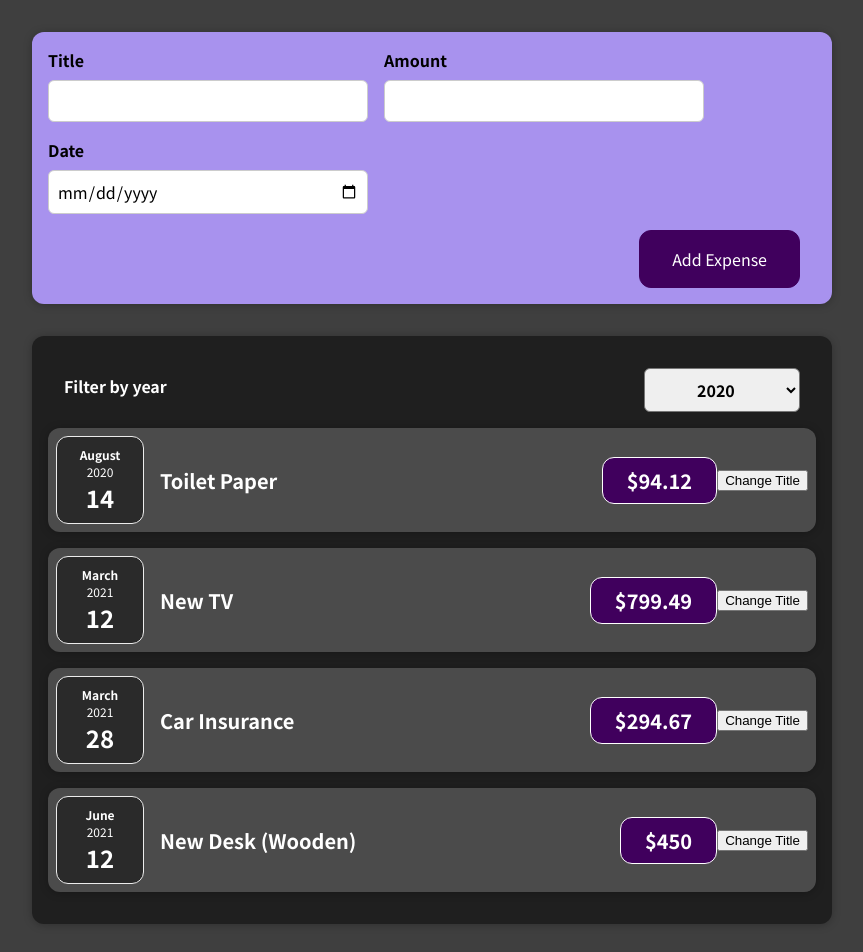
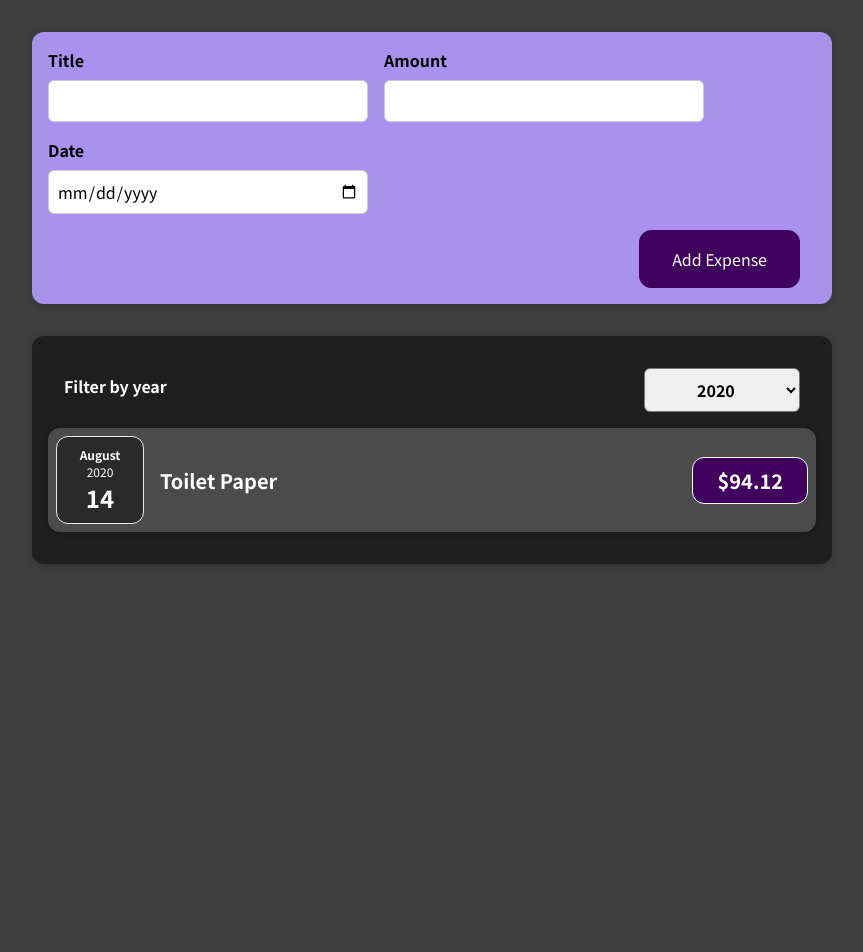
Before and after one commit to theminionn/react_expenses_manager, a React (Create React App) app: page / in a window 1280 px wide. Shown: the top 952 px of the page, without its empty margins (208-1071 px from the left). After the commit the page ends 800 px from the top, so only its background shows below. Built offline with nearby package versions, Linux system fonts and the light colour scheme.

Commit message:
add code to filter out expenses based on filter year

```diff
--- a/src/App.js
+++ b/src/App.js
@@ -1,10 +1,9 @@
-import React from 'react';
+import React, { useState } from 'react';
 
 import NewExpense from './components/NewExpense/NewExpense';
 import Expenses from './components/Expenses/Expenses';
 
-const App = () => {
-  const expenses = [
+const DUMMY_EXPENSES = [
   {
     id: 'e1',
     title: 'Toilet Paper',
@@ -26,6 +25,15 @@ const App = () => {
   },
 ];
 
+const App = () => {
+  const [expenses, setExpenses] = useState(DUMMY_EXPENSES);
+
+  const addExpenseHandler = (expense) => {
+    setExpenses((prevExpenses) => {
+      return [expense, ...prevExpenses];
+    });
+  };
+
   // return React.createElement(
   //   'div',
   //   {},
@@ -35,10 +43,10 @@ const App = () => {
 
   return (
     <div>
-      <NewExpense />
+      <NewExpense onAddExpense={addExpenseHandler} />
       <Expenses items={expenses} />
     </div>
   );
-}
+};
 
 export default App;
--- a/src/components/Expenses/ExpenseItem.js
+++ b/src/components/Expenses/ExpenseItem.js
@@ -1,27 +1,17 @@
-import React, { useState } from 'react';
+import React from 'react';
 
 import ExpenseDate from './ExpenseDate';
 import Card from '../UI/Card';
 import './ExpenseItem.css';
 
 const ExpenseItem = (props) => {
-  // function clickHandler() {}
-  const [title, setTitle] = useState(props.title);
-  console.log('ExpenseItem evaluated by React');
-
-  const clickHandler = () => {
-    setTitle('Updated!');
-    console.log(title);
-  };
-
   return (
     <Card className='expense-item'>
       <ExpenseDate date={props.date} />
       <div className='expense-item__description'>
-        <h2>{title}</h2>
+        <h2>{props.title}</h2>
         <div className='expense-item__price'>${props.amount}</div>
       </div>
-      <button onClick={clickHandler}>Change Title</button>
     </Card>
   );
 }
--- a/src/components/Expenses/Expenses.js
+++ b/src/components/Expenses/Expenses.js
@@ -1,8 +1,8 @@
 import React, { useState } from 'react';
 
 import ExpenseItem from './ExpenseItem';
-import ExpensesFilter from '../ExpensesFilter/ExpensesFilter';
 import Card from '../UI/Card';
+import ExpensesFilter from './ExpensesFilter';
 import './Expenses.css';
 
 const Expenses = (props) => {
@@ -12,33 +12,27 @@ const Expenses = (props) => {
     setFilteredYear(selectedYear);
   };
 
+  const filteredExpenses = props.items.filter(expense => {
+    return expense.date.getFullYear().toString() === filteredYear;
+  });
+
   return (
     <div>
-      <Card className="expenses">
-        <ExpensesFilter selected={filteredYear} onChangeFilter={filterChangeHandler}/>
-        <ExpenseItem
-          title={props.items[0].title}
-          amount={props.items[0].amount}
-          date={props.items[0].date}
+      <Card className='expenses'>
+        <ExpensesFilter
+          selected={filteredYear}
+          onChangeFilter={filterChangeHandler}
         />
-        <ExpenseItem
-          title={props.items[1].title}
-          amount={props.items[1].amount}
-          date={props.items[1].date}
-        />
-        <ExpenseItem
-          title={props.items[2].title}
-          amount={props.items[2].amount}
-          date={props.items[2].date}
-        />
-        <ExpenseItem
-          title={props.items[3].title}
-          amount={props.items[3].amount}
-          date={props.items[3].date}
-        />
+        {filteredExpenses.map((expense) => (
+          <ExpenseItem
+            title={expense.title}
+            amount={expense.amount}
+            date={expense.date}
+          />
+        ))}
       </Card>
     </div>
   );
-}
+};
 
 export default Expenses;
--- a/src/components/ExpensesFilter/ExpensesFilter.js
+++ b/src/components/Expenses/ExpensesFilter.js
@@ -1,11 +1,9 @@
-import React, { useState } from 'react';
+import React from 'react';
 
 import './ExpensesFilter.css';
 
 const ExpensesFilter = (props) => {
-  const [enteredYear, setEnteredYear] = useState('');
-
-  const yearChangeHandler = (event) => {
+  const dropdownChangeHandler = (event) => {
     props.onChangeFilter(event.target.value);
   };
 
@@ -13,7 +11,7 @@ const ExpensesFilter = (props) => {
     <div className='expenses-filter'>
       <div className='expenses-filter__control'>
         <label>Filter by year</label>
-        <select value={props.selected} onChange={yearChangeHandler}>
+        <select value={props.selected} onChange={dropdownChangeHandler}>
           <option value='2022'>2022</option>
           <option value='2021'>2021</option>
           <option value='2020'>2020</option>
--- a/src/components/NewExpense/ExpenseForm.js
+++ b/src/components/NewExpense/ExpenseForm.js
@@ -2,7 +2,7 @@ import React, { useState } from 'react';
 
 import './ExpenseForm.css';
 
-const ExpenseForm = () => {
+const ExpenseForm = (props) => {
   const [enteredTitle, setEnteredTitle] = useState('');
   const [enteredAmount, setEnteredAmount] = useState('');
   const [enteredDate, setEnteredDate] = useState('');
@@ -39,12 +39,31 @@ const ExpenseForm = () => {
     // });
   };
 
+  const submitHandler = (event) => {
+    event.preventDefault();
+
+    const expenseData = {
+      title: enteredTitle,
+      amount: enteredAmount,
+      date: new Date(enteredDate),
+    };
+
+    props.onSaveExpenseData(expenseData);
+    setEnteredTitle('');
+    setEnteredAmount('');
+    setEnteredDate('');
+  };
+
   return (
-    <form>
+    <form onSubmit={submitHandler}>
       <div className='new-expense__controls'>
         <div className='new-expense__control'>
           <label>Title</label>
-          <input type='text' onChange={titleChangeHandler} />
+          <input
+            type='text'
+            value={enteredTitle}
+            onChange={titleChangeHandler}
+          />
         </div>
         <div className='new-expense__control'>
           <label>Amount</label>
@@ -52,6 +71,7 @@ const ExpenseForm = () => {
             type='number'
             min='0.01'
             step='0.01'
+            value={enteredAmount}
             onChange={amountChangeHandler}
           />
         </div>
@@ -61,6 +81,7 @@ const ExpenseForm = () => {
             type='date'
             min='2019-01-01'
             max='2022-12-31'
+            value={enteredDate}
             onChange={dateChangeHandler}
           />
         </div>
--- a/src/components/NewExpense/NewExpense.js
+++ b/src/components/NewExpense/NewExpense.js
@@ -3,10 +3,18 @@ import React from 'react';
 import ExpenseForm from './ExpenseForm';
 import './NewExpense.css';
 
-const NewExpense = () => {
+const NewExpense = (props) => {
+  const saveExpenseDataHandler = (enteredExpenseData) => {
+    const expenseData = {
+      ...enteredExpenseData,
+      id: Math.random().toString()
+    };
+    props.onAddExpense(expenseData);
+  };
+
   return (
     <div className='new-expense'>
-      <ExpenseForm />
+      <ExpenseForm onSaveExpenseData={saveExpenseDataHandler} />
     </div>
   );
 };
```
Also changed, not shown: src/components/Expenses/ExpensesFilter.css (renamed from src/components/ExpensesFilter/ExpensesFilter.css). Lines whose indentation alone changed are shown as unchanged.
